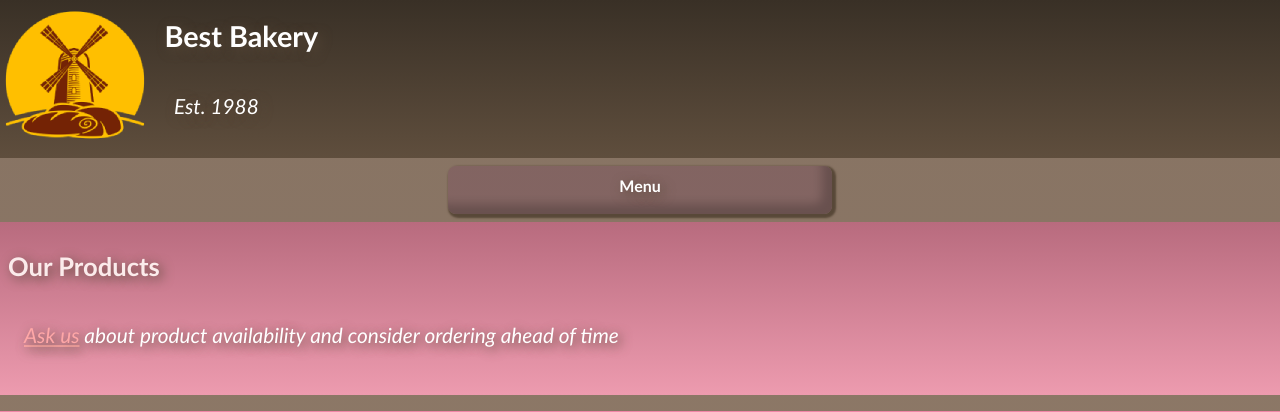
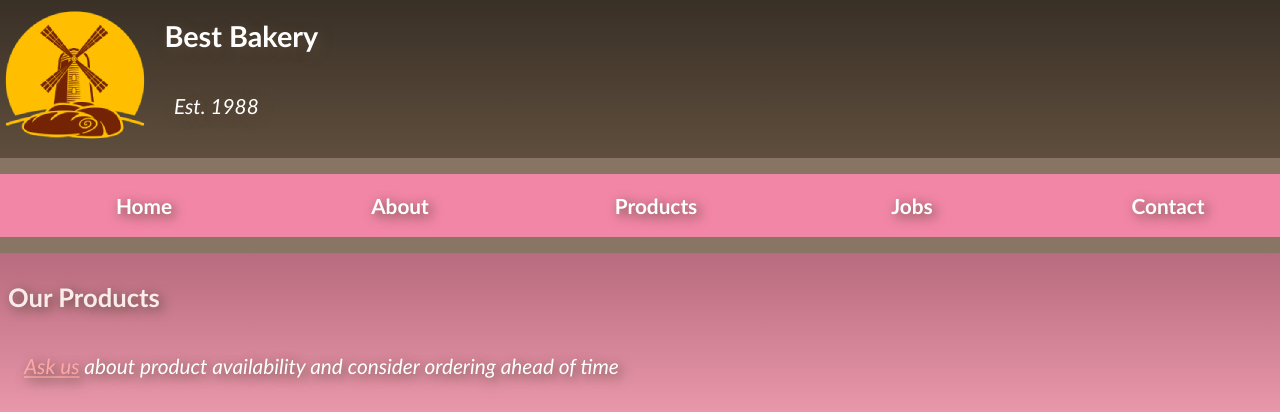
Before and after one commit to ImpendingKataclysm/bakery_website, a Django app: template main_site/templates/products.html in a window 1280 px wide. Shown: the top 412 px of that part. Run offline with Django 3.2, Linux system fonts and the light colour scheme; the template is opened without the code that fills it, so the values that code supplies are empty; the page is wider than the window, and the part outside it is not shown.

Commit message:
On screens wider than 840px: Display main nav menu as a top bar and hide the 'show/hide' button

```diff
--- a/main_site/static/css/main.css
+++ b/main_site/static/css/main.css
@@ -395,11 +395,13 @@ footer a:hover, footer a:focus {
         width: 100%;
     }
 
-    .sidenav {
+    /* Nav Menu */
+
+    nav {
         display: block;
     }
 
-    .sidenav ul {
+    nav ul {
         display: flex;
     }
 
@@ -408,7 +410,7 @@ footer a:hover, footer a:focus {
         padding: 0;
     }
 
-    #side_nav_btn {
+    .nav_btn {
         display: none;
     }
 
```
